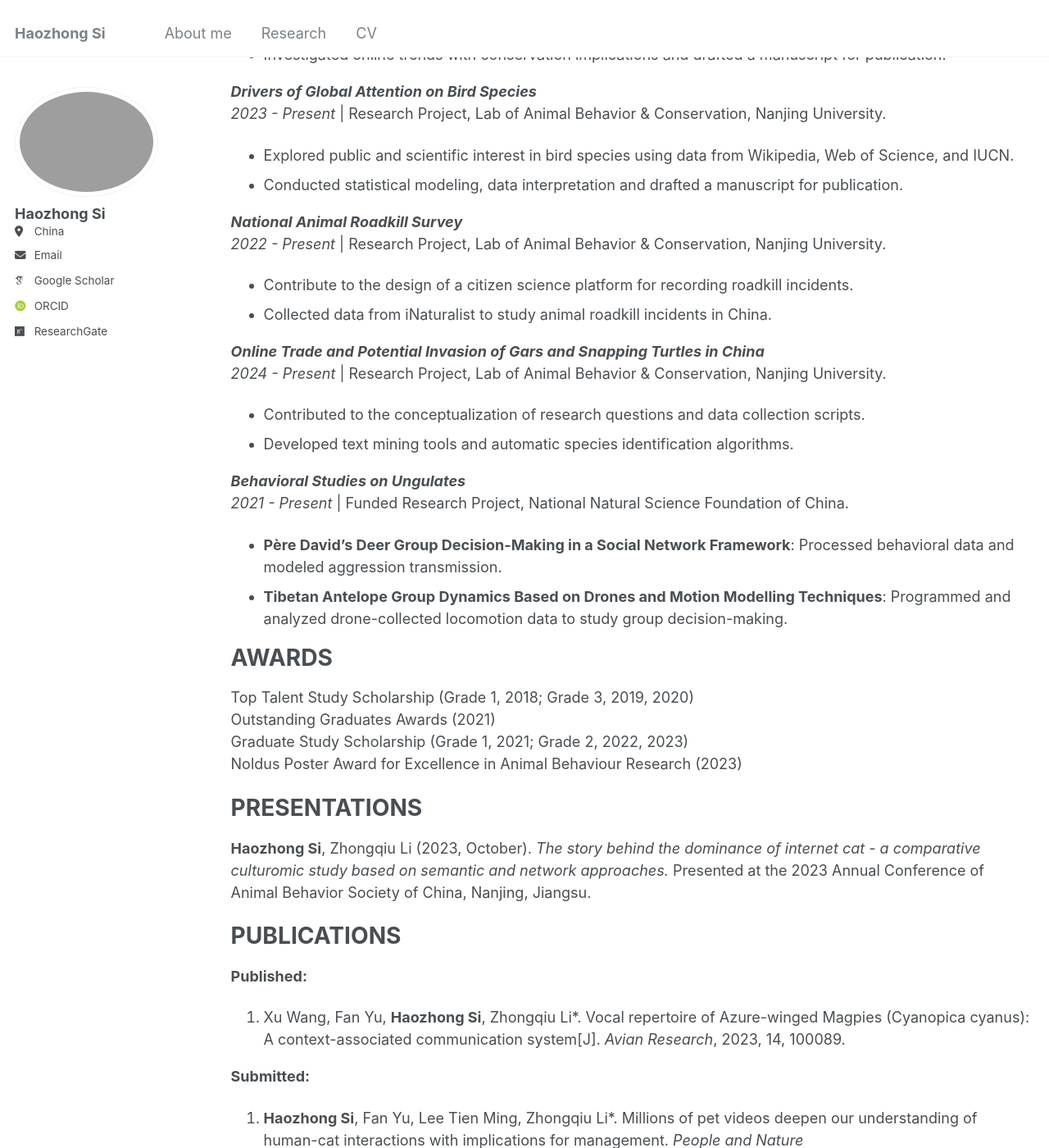
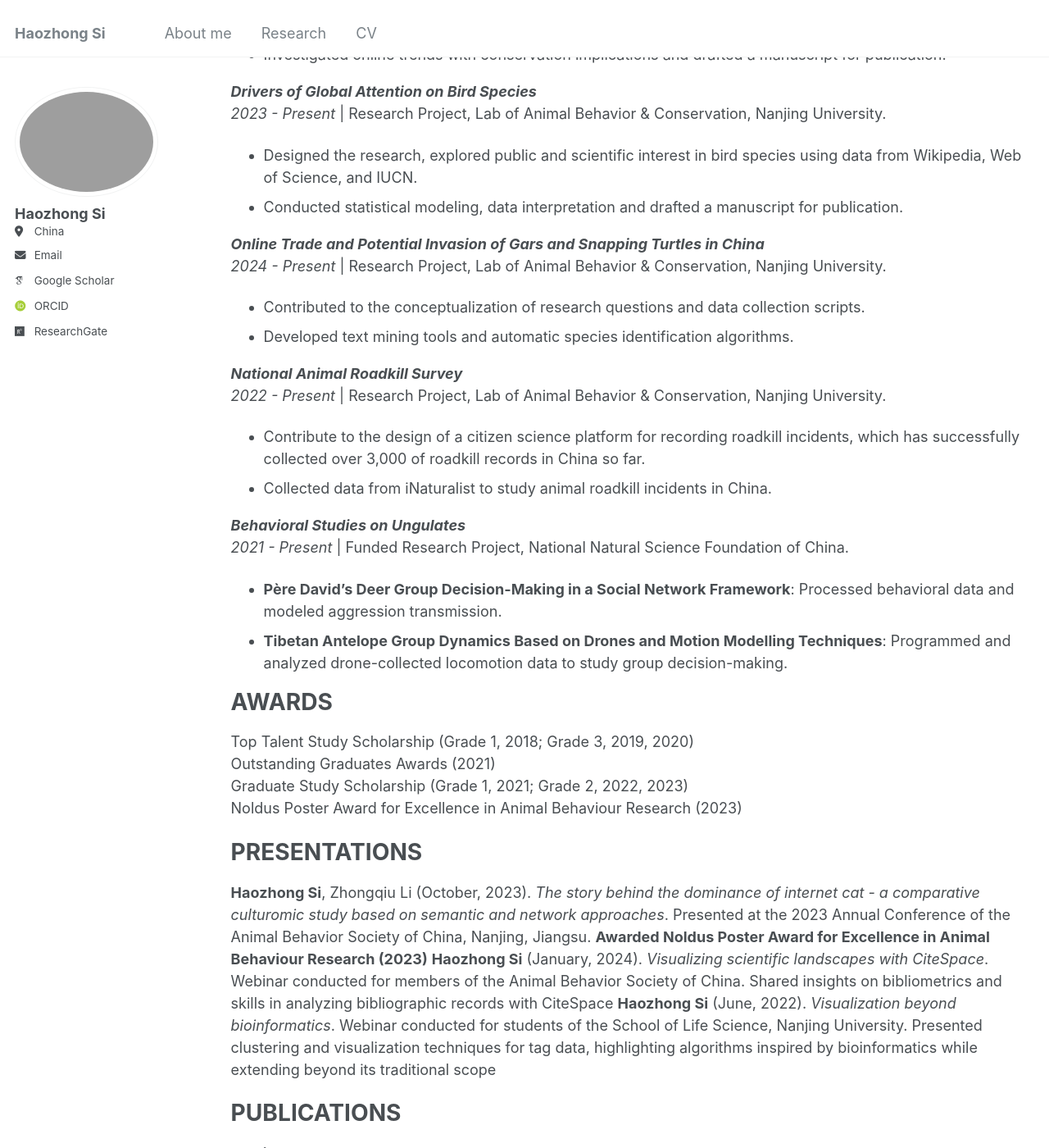
Before and after one commit to caicai555/hzsi-website, a Jekyll site: the page built from _pages/cv.md, in a window 1280 px wide and 1400 px high, scrolled down 1277 px. Shown: the whole window at 82% size. Built offline with Jekyll 4.4.1, drawn with Linux system fonts in a browser that asks for light colours; some web fonts are replaced; some of the changed text lies outside the part shown.

Commit message:
Update cv.md

```diff
--- a/_pages/cv.md
+++ b/_pages/cv.md
@@ -35,32 +33,34 @@ RELEVANT SKILLS
 6. **Ecology Fieldwork**
     - Hands-on experience in wildlife tracking, species identification, behavior sampling and eDNA sampling for biodiversity research.
 
-RESEARCH EXPERIENCE
+RESEARCH PROJECTS
 ======
 **_Basic Biological Research on Stray Cats_**
 _2021-2024_ | Funded Research Project, Natural Science Foundation of Jiangsu Province.
-- Programmed scripts and collected data from social media platforms.
+- Designed the research, programmed scripts and collected data from social media platforms.
 - Applied text mining and network analysis to investigate human-cat interactions online.
+- Interpreted the results and drafted a manuscript for publication.
 
 **_Online Trends and Perceptions on Exotic Pets_**
 _2023 - Present_ | Research Project, Lab of Animal Behavior & Conservation, Nanjing University.
+- Designed the research, programmed scripts and collected data from social media platforms.
 - Analyzed data from social media platforms to identify exotic pet taxa receiving significant attention.
 - Investigated online trends with conservation implications and drafted a manuscript for publication.
 
 **_Drivers of Global Attention on Bird Species_**
 _2023 - Present_ | Research Project, Lab of Animal Behavior & Conservation, Nanjing University.
-- Explored public and scientific interest in bird species using data from Wikipedia, Web of Science, and IUCN.
+- Designed the research, explored public and scientific interest in bird species using data from Wikipedia, Web of Science, and IUCN.
 - Conducted statistical modeling, data interpretation and drafted a manuscript for publication.
-
-**_National Animal Roadkill Survey_**
-_2022 - Present_ | Research Project, Lab of Animal Behavior & Conservation, Nanjing University.
-- Contribute to the design of a citizen science platform for recording roadkill incidents.
-- Collected data from iNaturalist to study animal roadkill incidents in China.
 
 **_Online Trade and Potential Invasion of Gars and Snapping Turtles in China_**
 _2024 - Present_ | Research Project, Lab of Animal Behavior & Conservation, Nanjing University.
 - Contributed to the conceptualization of research questions and data collection scripts.
 - Developed text mining tools and automatic species identification algorithms.
+
+**_National Animal Roadkill Survey_**
+_2022 - Present_ | Research Project, Lab of Animal Behavior & Conservation, Nanjing University.
+- Contribute to the design of a citizen science platform for recording roadkill incidents, which has successfully collected over 3,000 of roadkill records in China so far.
+- Collected data from iNaturalist to study animal roadkill incidents in China.
 
 **_Behavioral Studies on Ungulates_**
 _2021 - Present_ | Funded Research Project, National Natural Science Foundation of China.
@@ -76,7 +76,10 @@ Noldus Poster Award for Excellence in Animal Behaviour Research (2023)
 
 PRESENTATIONS
 ======
-**Haozhong Si**, Zhongqiu Li (2023, October). _The story behind the dominance of internet cat - a comparative culturomic study based on semantic and network approaches._ Presented at the 2023 Annual Conference of Animal Behavior Society of China, Nanjing, Jiangsu.
+**Haozhong Si**, Zhongqiu Li (October, 2023). _The story behind the dominance of internet cat - a comparative culturomic study based on semantic and network approaches_. Presented at the 2023 Annual Conference of the Animal Behavior Society of China, Nanjing, Jiangsu. **Awarded Noldus Poster Award for Excellence in Animal Behaviour Research (2023)**
+**Haozhong Si** (January, 2024). _Visualizing scientific landscapes with CiteSpace_. Webinar conducted for members of the Animal Behavior Society of China. Shared insights on bibliometrics and skills in analyzing bibliographic records with CiteSpace
+**Haozhong Si** (June, 2022). _Visualization beyond bioinformatics_. Webinar conducted for students of the School of Life Science, Nanjing University. Presented clustering and visualization techniques for tag data, highlighting algorithms inspired by bioinformatics while extending beyond its traditional scope
+
 
 PUBLICATIONS
 ======
```
Also changed, not shown: other parts of _pages/cv.md (+2 -4 lines).
